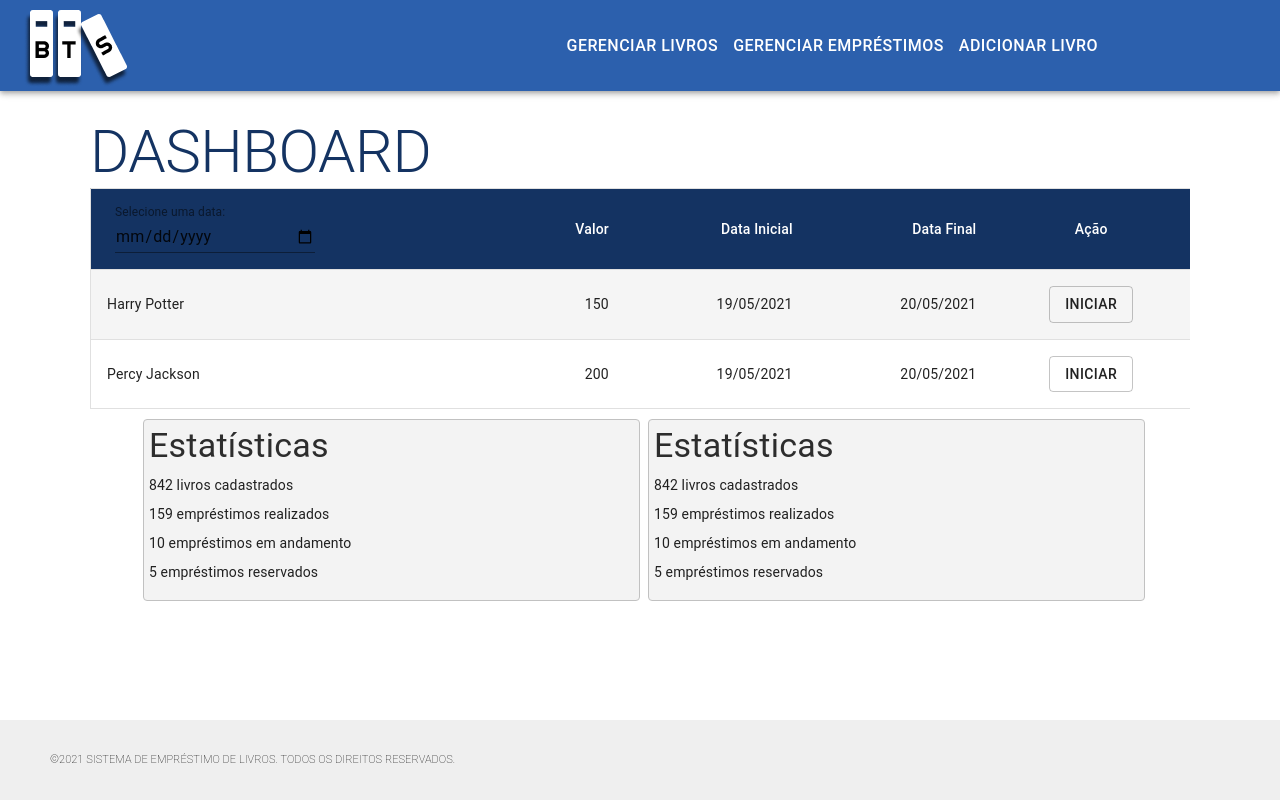
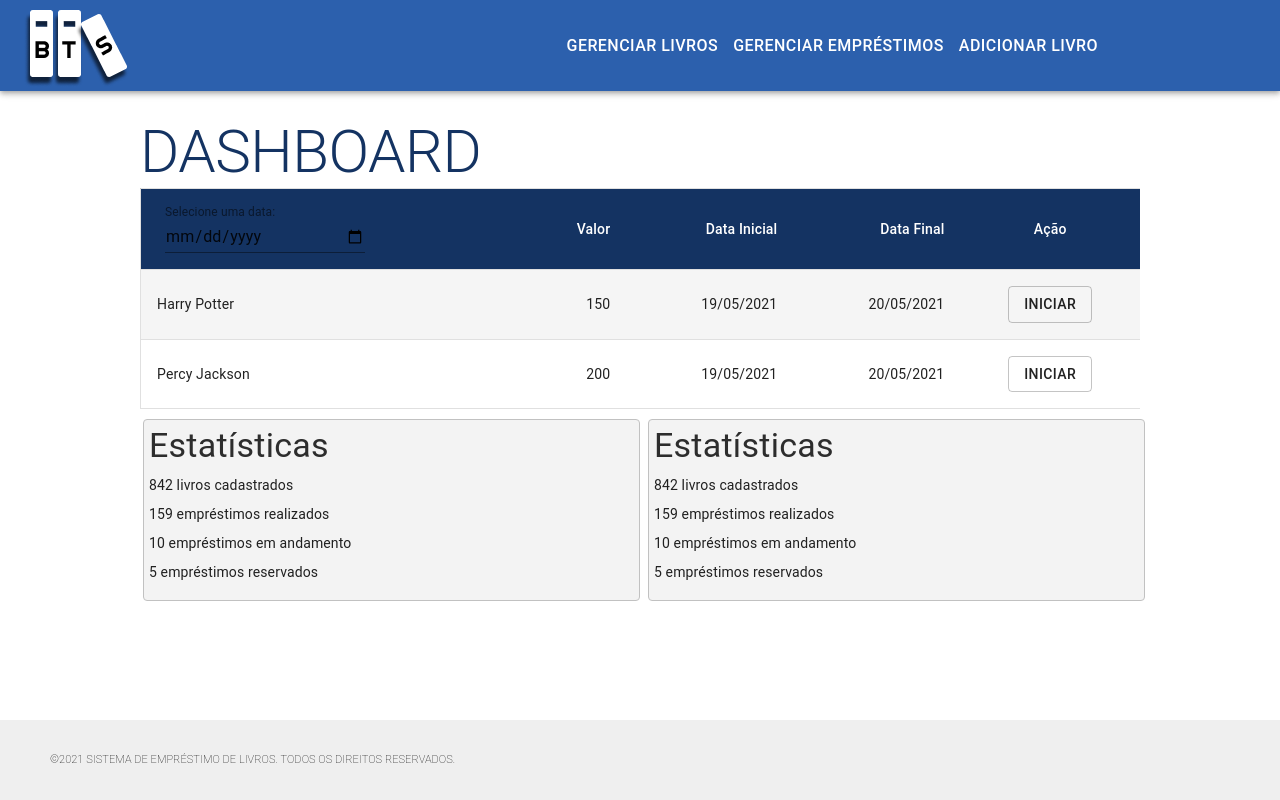
Before and after one commit to GitDoVitor/BS-Front, a React (Create React App) app in the folder frontbs/: page / in a window 1280 px wide. Built offline with nearby package versions, Linux system fonts and the light colour scheme; the HTML template or start-up script is replaced by a standard one.

Commit message:
ajustado tamanho da tabela

```diff
--- a/frontbs/src/components/dashboard/dashBoard.js
+++ b/frontbs/src/components/dashboard/dashBoard.js
@@ -17,7 +17,7 @@ const useStyles = makeStyles((theme) => ({
   tableContainer: {
     marginLeft: "auto",
     marginRight: "auto",
-    width: 1100,
+    width: 1000,
     marginTop: 25,
   },
   titulo: {
```
